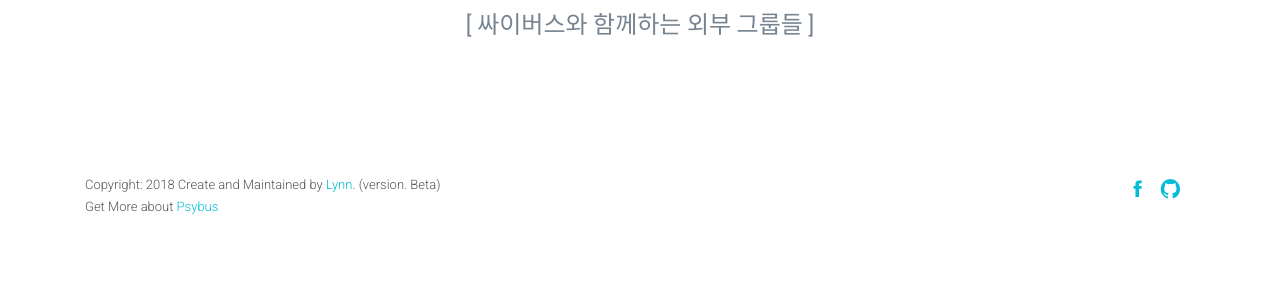
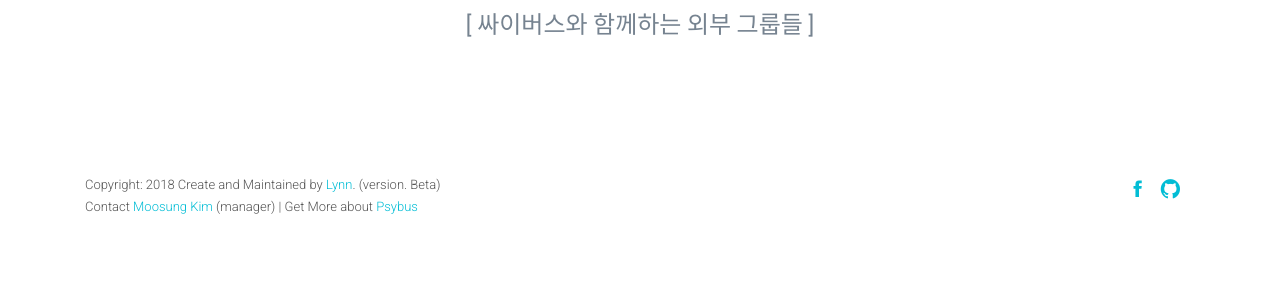
Before and after one commit to lynn-hong/psybus, a Django app: page /links/ in a window 1280 px wide. Shown: the part 304-604 px from the top of the page. Run offline with Django 3.2, Linux system fonts and the light colour scheme; data that the repository does not hold is empty; some libraries are stand-ins or nearby versions; some web fonts are replaced.

Commit message:
하단에 김무성님 페이스북 링크 추가(#9)

```diff
--- a/chronology/templates/chronology/base.html
+++ b/chronology/templates/chronology/base.html
@@ -115,7 +115,11 @@
                             <span><script>document.write(new Date().getFullYear())</script></span>
                             Create and Maintained by <a href="https://www.facebook.com/sulynhong" target="_blank">Lynn</a>.
                             (version. Beta) <br>
-                            Get More about
+                            Contact
+                            <a href="https://www.facebook.com/moodern" target="_blank">
+                                Moosung Kim
+                            </a> (manager)
+                             | Get More about
                             <a href="https://www.facebook.com/thepsybus/" target="_blank">
                                 Psybus
                             </a>
```
